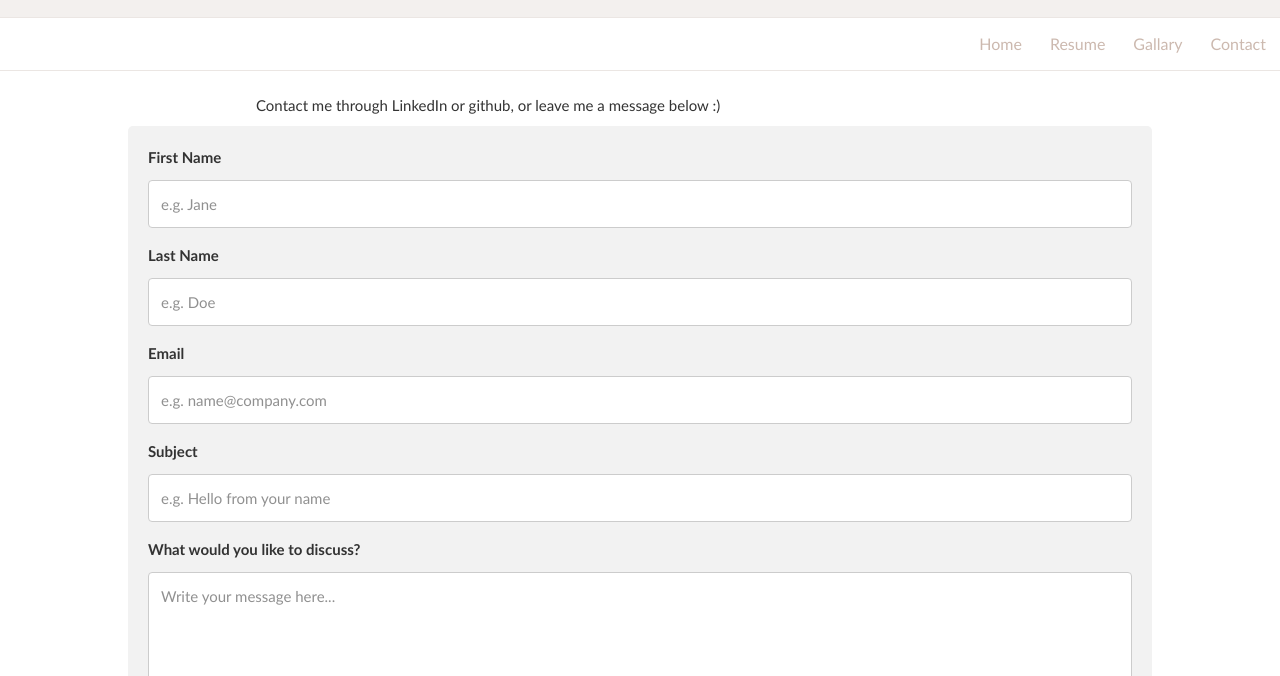
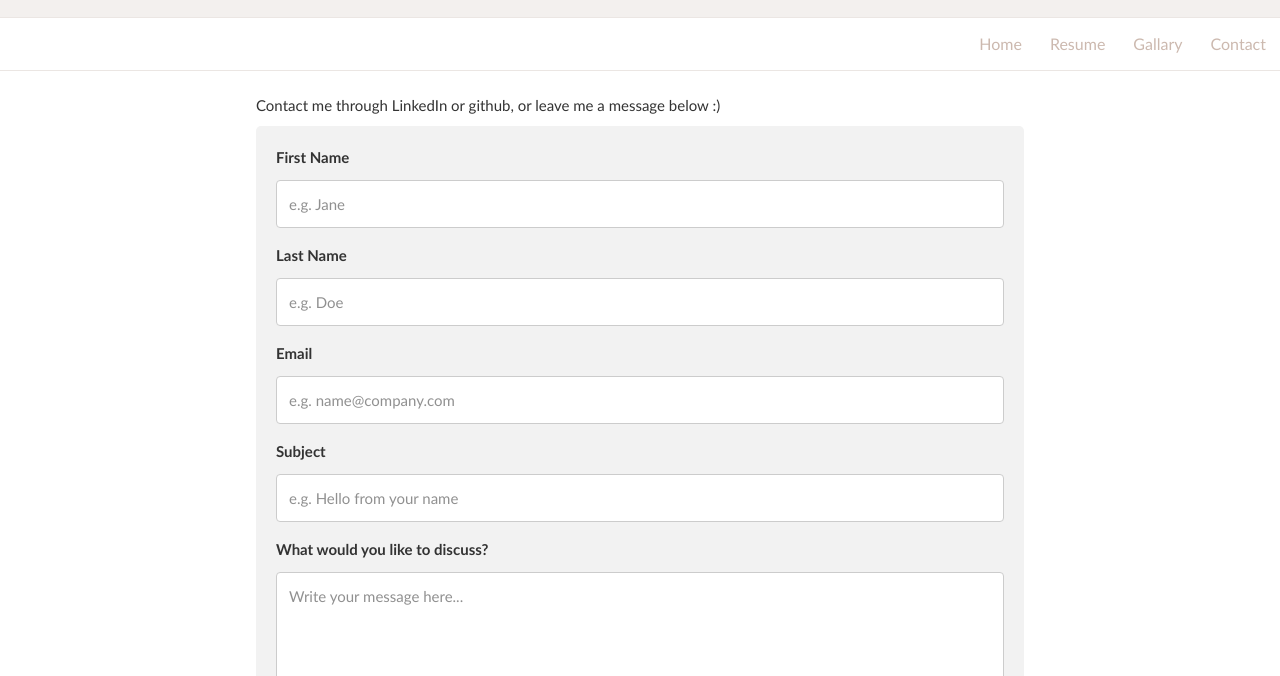
Before and after one commit to gracewu220/portfolio, a plain HTML site: page contact.html in a window 1280 px wide. Shown: the part 276-952 px from the top of the page. Drawn offline with nearby package versions, Linux system fonts and the light colour scheme.

Commit message:
Update styles.css

```diff
--- a/styles.css
+++ b/styles.css
@@ -146,8 +146,8 @@ img{
     background-color: #f2f2f2;
     padding: 20px;
     display: block;
-    margin-left: 10%;
-    margin-right: 10%;
+    margin-left: 20%;
+    margin-right: 20%;
     margin-bottom: 5%;
 }
 input[type=text], select, textarea{
```
